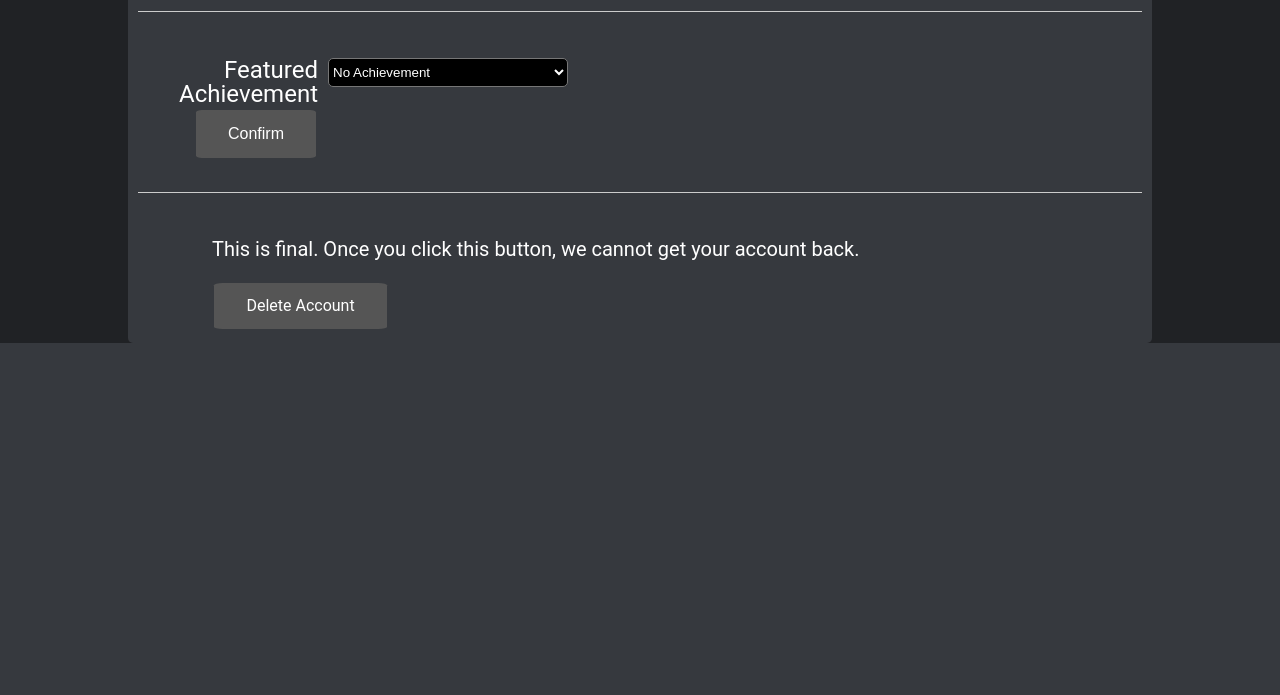
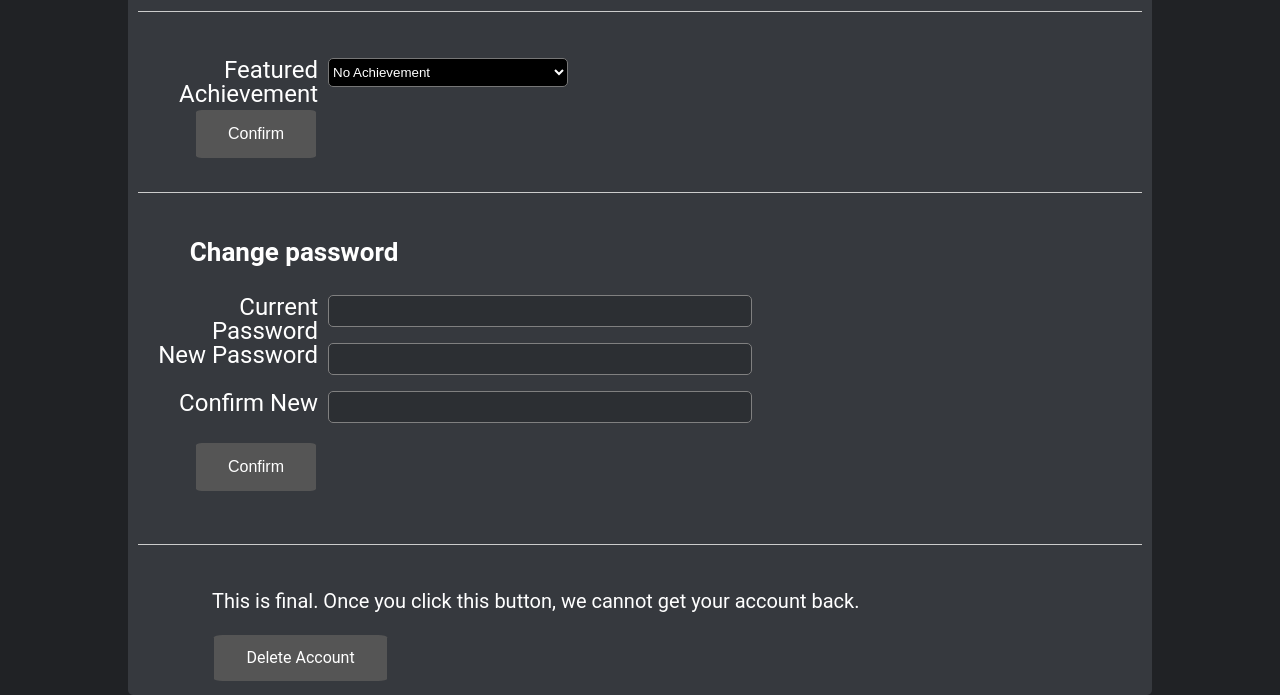
Before and after one commit to AchievementEngine/website, a PHP site: page /editProfile.php in a window 1280 px wide. Shown: the part 871-1566 px from the top of the page. Before the commit the page ends 1214 px from the top, so only its background shows below. Run offline with PHP 8.4, Linux system fonts and the light colour scheme; a user stored in the database is signed in; data comes from the database, SQL or seed files in the repository; data that the repository does not hold is empty; some libraries are stand-ins or nearby versions.

Commit message:
Allow changing of password when logged in

```diff
--- a/editProfile.php
+++ b/editProfile.php
@@ -64,6 +64,17 @@
 				</div>
 			<?php endif ?>
 
+			<?php  if (isset($_SESSION['password_success'])) : ?>
+				<div>
+					<p style="padding-left: 200px; color: green; font-size: 15pt">
+						<?php
+							echo $_SESSION['password_success'];
+							unset($_SESSION['password_success']);
+						?>
+					</p>
+				</div>
+			<?php endif ?>
+
 			<?php  if (isset($_SESSION['profile_failed'])) : ?>
 				<div>
 					<p style="padding-left: 200px; color: red; font-size: 15pt">
@@ -81,6 +92,28 @@
 						<?php
 							echo $_SESSION['email_error'];
 							unset($_SESSION['email_error']);
+						?>
+					</p>
+				</div>
+			<?php endif ?>
+
+			<?php  if (isset($_SESSION['password_error1'])) : ?>
+				<div>
+					<p style="padding-left: 200px; color: red; font-size: 15pt">
+						<?php
+							echo $_SESSION['password_error1'];
+							unset($_SESSION['password_error1']);
+						?>
+					</p>
+				</div>
+			<?php endif ?>
+
+			<?php  if (isset($_SESSION['password_error2'])) : ?>
+				<div>
+					<p style="padding-left: 200px; color: red; font-size: 15pt">
+						<?php
+							echo $_SESSION['password_error2'];
+							unset($_SESSION['password_error2']);
 						?>
 					</p>
 				</div>
@@ -124,7 +157,6 @@
 
 			<br><br><br><br><br><hr><br><br>	<!-- one of these is a HR not a BR -->
 
-
 			<form action="scripts/upload.php" method="POST" enctype="multipart/form-data">
 				<div class="inputInfo" style="padding-left: 55px">
 					<label class="custom-file-upload">
@@ -136,6 +168,7 @@
 			</form>
 
 			<br><br><hr><br><br>		<!-- one hr as well -->
+
 			<?php
 				$query1 = "SELECT a.achName FROM users u JOIN achievements a ON a.achStr = u.featuredach WHERE username = '$username'";
 				$queryResults = $db->query($query1);
@@ -159,6 +192,28 @@
 				</div>
 				<div class="inputInfo">
 					<label><button type="submit" class="button" name="edit_achievements">Confirm</button></label>
+				</div>
+			</form>
+
+			<br><br><br><br><br><br><hr><br><br>		<!-- one hr as well -->
+
+			<h1 style="font-size:26px; ">&nbsp;&nbsp;&nbsp;&nbsp;&nbsp;&nbsp;&nbsp;&nbsp;Change password</h1>
+			<br><br>
+			<form action="scripts/changePassword.php" method="post">
+				<div class="inputInfo">
+					<label>Current Password</label>
+					<input type="password" name="currentPass"><br><br>
+				</div>
+				<div class="inputInfo">
+					<label>New Password</label>
+					<input type="password" name="newPass1"><br><br>
+				</div>
+				<div class="inputInfo">
+					<label>Confirm New</label>
+					<input type="password" name="newPass2"><br><br>
+				</div>
+				<div class="inputInfo">
+					<label><button type="submit" class="button" name="change_pass">Confirm</button></label>
 				</div>
 			</form>
 
```
Also changed, not shown: scripts/changePassword.php (added, +32 -0 lines).
